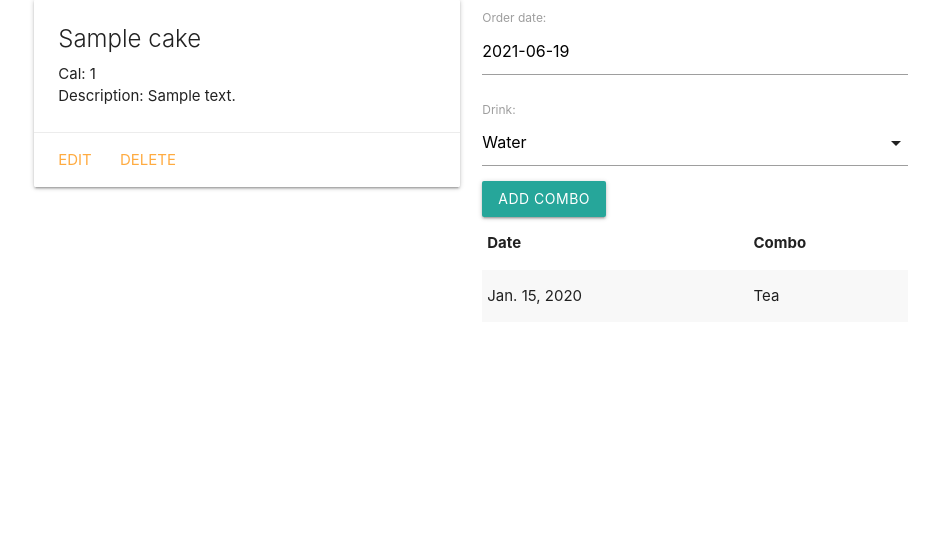
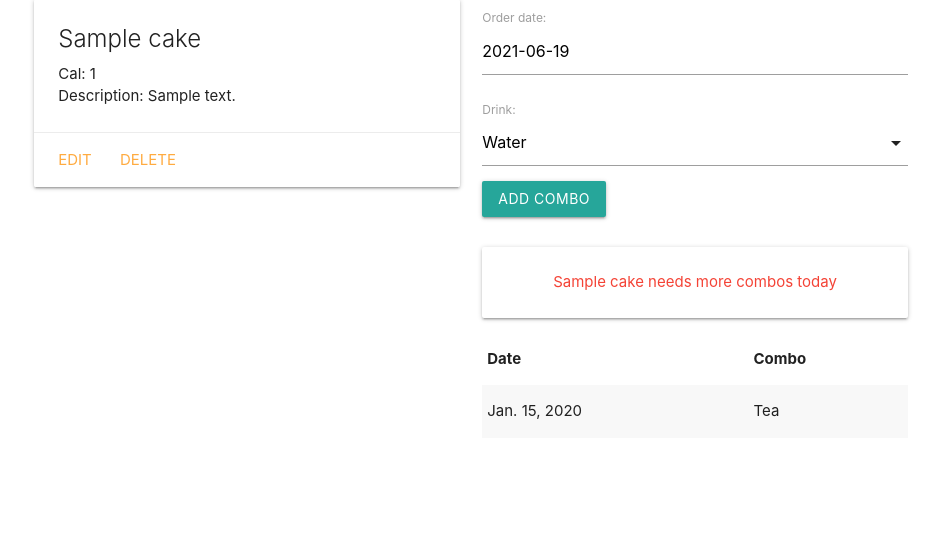
Before and after one commit to AnnaBaranova/cakecollector, a Django app: page /cakes/1/ in a window 1280 px wide. Shown: the part 209-767 px from the top of the page, without its empty margins (169-1110 px from the left). Run offline with Django 3.2, Linux system fonts and the light colour scheme; tables that the repository leaves empty hold one stand-in row (values such as "Sample post").

Commit message:
add custom method combo for today

```diff
--- a/main_app/models.py
+++ b/main_app/models.py
@@ -1,6 +1,7 @@
 from django.db import models
-from django.db.models.deletion import CASCADE
 from django.urls import reverse
+from datetime import date
+
 
 # Create your models here.
 
@@ -22,6 +23,9 @@ class Cake(models.Model):
     def get_absolute_url(self):
         return reverse('detail', kwargs={'cake_id': self.id})
 
+    def combo_for_today(self):
+        return self.combo_set.filter(date=date.today()).count() >= len(DRINKS)
+
 class Combo(models.Model):
     date = models.DateField('Order date')
     drink = models.CharField(
--- a/main_app/templates/cakes/detail.html
+++ b/main_app/templates/cakes/detail.html
@@ -23,6 +23,12 @@
             {{combo_form.as_p}}
             <input type="submit" class="btn" value="Add Combo">
         </form>
+        <br>
+        {% if cake.combo_for_today %}
+        <div class="card-panel teal-text center-align">{{cake.name}} was taken with 3 or more times today</div>
+        {% else %}
+        <div class="card-panel red-text center-align">{{cake.name}} needs more combos today</div>
+        {% endif %}
         <table class="striped">
             <thead>
                 <tr>
```
